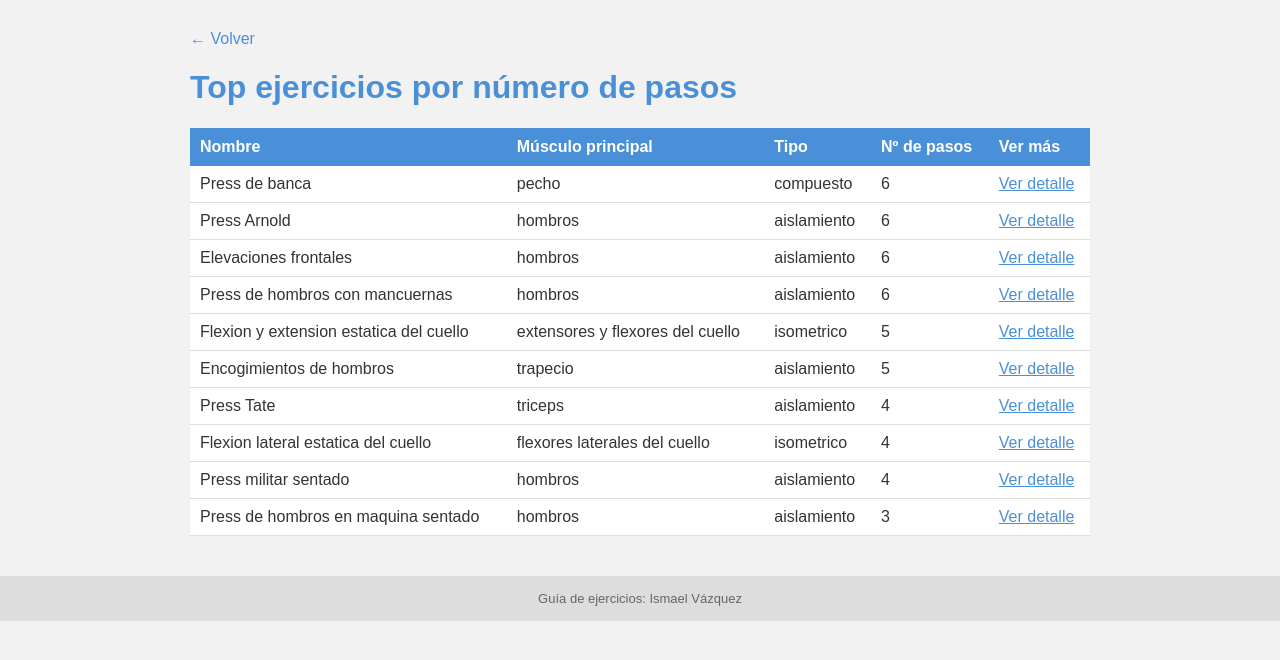
After one commit to ivazfer/FlaskIsmael, a Flask app: page /top in a window 1280 px wide. The commit adds this page. Shown: the top 660 px of the page. Run offline with Flask 3, Linux system fonts and the light colour scheme.

Commit message:
Examen Flask dia 11/05/2026

```diff
--- a/app.py
+++ b/app.py
@@ -28,7 +28,7 @@ def ejercicios():
     musculos_unicos = sorted(set(e["musculos"]["principal"]["nombre"] for e in lista))
 
     if busqueda:
-        lista = [e for e in lista if busqueda.lower() in e["nombre"]["visible"].lower()]
+        lista = [e for e in lista if busqueda.lower() in e["clasificacion"]["tipo"]["nombre"].lower()]
 
     if musculo:
         lista = [e for e in lista if e["musculos"]["principal"]["nombre"] == musculo]
@@ -44,6 +44,12 @@ def ejercicios():
         orden=orden
     )
 
+@app.route("/top")
+def top():
+    lista = cargar_ejercicios()
+    lista = sorted(lista, key=lambda e: len(e["ejecucion"]["pasos"]), reverse=True)
+    return render_template("top.html", ejercicios=lista)
+
 @app.route("/ejercicio/<int:id>")
 def detalle(id):
     lista = cargar_ejercicios()
--- a/templates/ejercicios.html
+++ b/templates/ejercicios.html
@@ -7,8 +7,8 @@
 <h1>Lista de ejercicios</h1>
 
 <form action="/ejercicios" method="get">
-    <label for="busqueda">Buscar por nombre:</label>
-    <input type="text" id="busqueda" name="busqueda" value="{{ busqueda }}" placeholder="Ej: press, curl...">
+    <label for="busqueda">Busca por tipo:</label>
+    <input type="text" id="busqueda" name="busqueda" value="{{ busqueda }}" placeholder="Ej: compuesto, aislamiento...">
 
     <label for="musculo">Filtrar por músculo:</label>
     <select id="musculo" name="musculo">
@@ -45,6 +45,7 @@
             <th>Nombre</th>
             <th>Músculo principal</th>
             <th>Tipo</th>
+            <th>Nº de pasos</th>
             <th>Ver más</th>
         </tr>
     </thead>
@@ -54,6 +55,7 @@
             <td>{{ e.nombre.visible }}</td>
             <td>{{ e.musculos.principal.nombre }}</td>
             <td>{{ e.clasificacion.tipo.nombre }}</td>
+            <td>{{ e.ejecucion.pasos|length }}</td>
             <td><a href="/ejercicio/{{ e.id }}">Ver detalle</a></td>
         </tr>
         {% endfor %}
--- a/templates/index.html
+++ b/templates/index.html
@@ -11,4 +11,6 @@
     <img src="/static/img/gym.png" alt="Ejercicios" class="imagen-inicio">
 </a>
 
+<a href="/top">Ver top de ejercicios</a>
+
 {% endblock %}
--- /dev/null
+++ b/templates/top.html
@@ -0,0 +1,32 @@
+{% extends "base.html" %}
+
+{% block title %}GymGuide - Top Ejercicios{% endblock %}
+
+{% block content %}
+<a href="/" class="volver">&larr; Volver</a>
+<h1>Top ejercicios por número de pasos</h1>
+
+<table>
+    <thead>
+        <tr>
+            <th>Nombre</th>
+            <th>Músculo principal</th>
+            <th>Tipo</th>
+            <th>Nº de pasos</th>
+            <th>Ver más</th>
+        </tr>
+    </thead>
+    <tbody>
+        {% for e in ejercicios %}
+        <tr>
+            <td>{{ e.nombre.visible }}</td>
+            <td>{{ e.musculos.principal.nombre }}</td>
+            <td>{{ e.clasificacion.tipo.nombre }}</td>
+            <td>{{ e.ejecucion.pasos|length }}</td>
+            <td><a href="/ejercicio/{{ e.id }}">Ver detalle</a></td>
+        </tr>
+        {% endfor %}
+    </tbody>
+</table>
+
+{% endblock %}
```
